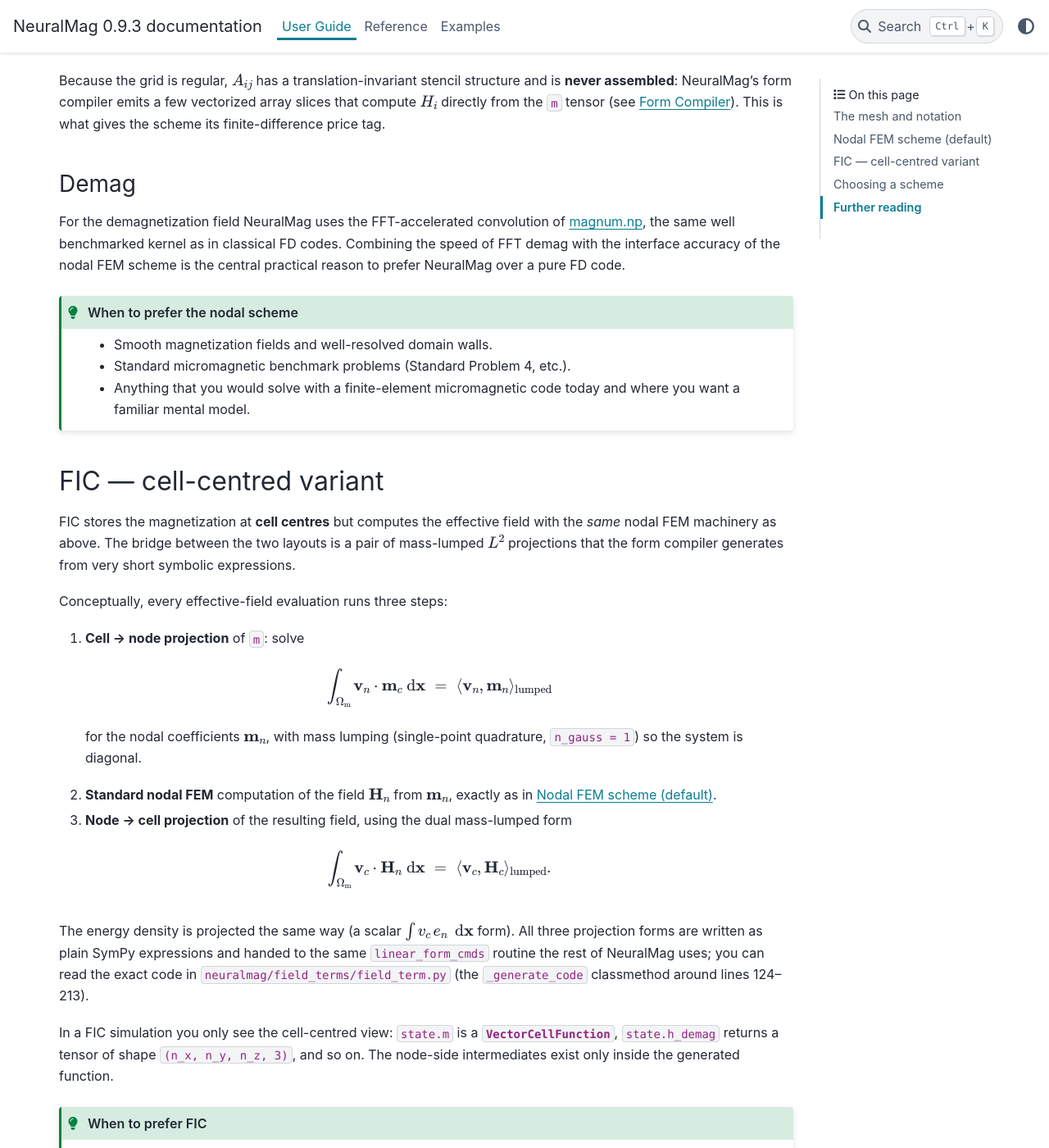
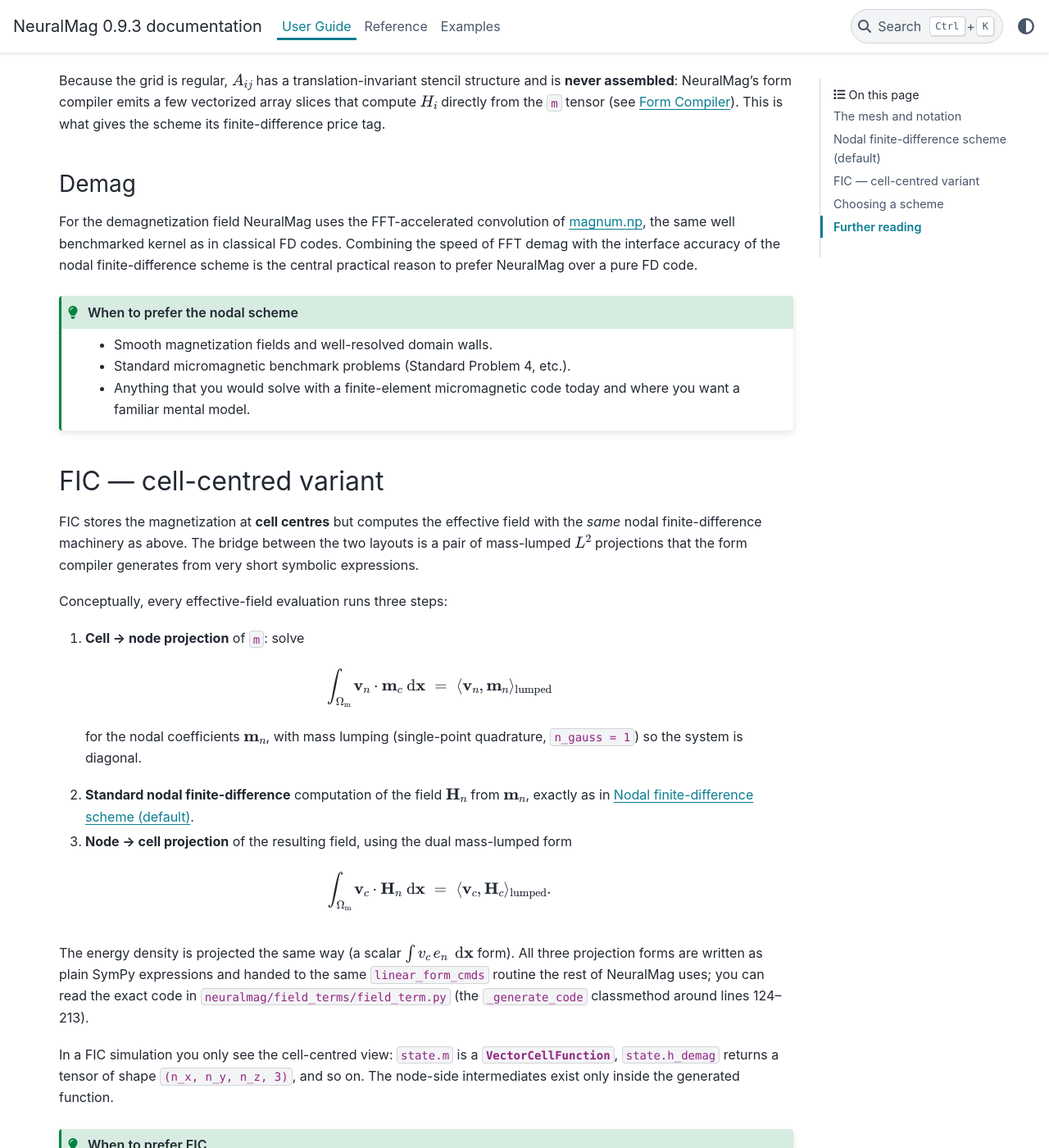
Before and after one commit to DavidLanders95/NeuralMagFork, a Sphinx documentation site: the page built from docs/user_guide/discretization.rst, in a window 1280 px wide and 1400 px high, scrolled down 1942 px. Shown: the whole window at 82% size. Built offline with Sphinx 7.4.7 and the PyData theme 0.15.4, drawn with Linux system fonts in a browser that asks for light colours; pages that are not in the unit, such as notebooks, are missing from menus; some of the changed text lies outside the part shown.

Commit message:
docs: consistently call the default scheme "nodal finite-difference"
Match the NeuralMag paper (npj Comput. Mater. 11, 193, 2025), which
titles the scheme "nodal finite-difference". The rewritten docs had
drifted to a mix of "nodal finite-element" and "nodal FEM"; rename them
throughout prose and tables, keep "nodal FD" as the short form, and
preserve the aside in discretization.rst that explains why the method is
literally FE-on-a-structured-grid but called FD. Paper titles in
bibliography entries are left verbatim.

```diff
--- a/docs/index.rst
+++ b/docs/index.rst
@@ -15,7 +15,7 @@ and supports CPU and GPU execution out of the box.
 What you get
 ------------
 
-* Nodal finite-element discretization on a regular cuboid grid, plus a
+* Nodal finite-difference discretization on a regular cuboid grid, plus a
   cell-centred *FIC* variant that reuses the same form compiler — see
   :doc:`user_guide/discretization`.
 * Built-in field contributions: external field, exchange, demagnetization,
@@ -36,7 +36,7 @@ Where to go next
 * **Setting up a multi-material or topology-optimization problem?** See
   :doc:`user_guide/domains` and :doc:`user_guide/dynamic_attributes`.
 * **Curious about the math?** :doc:`user_guide/discretization` covers the
-  nodal FEM and FIC schemes; :doc:`user_guide/form_compiler` explains how
+  nodal finite-difference and FIC schemes; :doc:`user_guide/form_compiler` explains how
   the SymPy-based form compiler works under the hood.
 * **Looking for an API?** See the :doc:`reference/index`.
 * **Looking for a working script?** Browse the :doc:`examples/index`.
--- a/docs/user_guide/discretization.rst
+++ b/docs/user_guide/discretization.rst
@@ -10,7 +10,7 @@ demagnetization kernel; they differ only in *where* the magnetization lives:
 ==================  ==========================  ================================
 Scheme              ``m`` lives on              Field ``h`` is computed on
 ==================  ==========================  ================================
-Nodal FEM           nodes (trilinear basis)     nodes
+Nodal FD            nodes (trilinear basis)     nodes
 FIC (cell-centred)  cells (piecewise constant)  nodes, projected back to cells
 ==================  ==========================  ================================
 
@@ -45,8 +45,8 @@ to ``n_*``). Material parameters such as :math:`A_\text{ex}` or
 
 .. _disc_nodal:
 
-Nodal FEM scheme (default)
---------------------------
+Nodal finite-difference scheme (default)
+----------------------------------------
 
 The default scheme is the *nodal finite-difference* method introduced for
 NeuralMag by Abert et al. (*npj Comput. Mater.* **11**, 193, 2025). Despite the
@@ -108,7 +108,7 @@ Demag
 For the demagnetization field NeuralMag uses the FFT-accelerated convolution
 of `magnum.np <https://gitlab.com/magnum.np/magnum.np>`_, the same well
 benchmarked kernel as in classical FD codes. Combining the speed of FFT
-demag with the interface accuracy of the nodal FEM scheme is the central
+demag with the interface accuracy of the nodal finite-difference scheme is the central
 practical reason to prefer NeuralMag over a pure FD code.
 
 .. admonition:: When to prefer the nodal scheme
@@ -125,7 +125,7 @@ FIC — cell-centred variant
 --------------------------
 
 FIC stores the magnetization at **cell centres** but computes the effective
-field with the *same* nodal FEM machinery as above. The bridge between the
+field with the *same* nodal finite-difference machinery as above. The bridge between the
 two layouts is a pair of mass-lumped :math:`L^2` projections that the form
 compiler generates from very short symbolic expressions.
 
@@ -141,7 +141,7 @@ Conceptually, every effective-field evaluation runs three steps:
    for the nodal coefficients :math:`\vec m_n`, with mass lumping (single-point
    quadrature, ``n_gauss = 1``) so the system is diagonal.
 
-2. **Standard nodal FEM** computation of the field :math:`\vec H_n` from
+2. **Standard nodal finite-difference** computation of the field :math:`\vec H_n` from
    :math:`\vec m_n`, exactly as in :ref:`disc_nodal`.
 
 3. **Node → cell projection** of the resulting field, using the dual
@@ -184,10 +184,10 @@ A short rule of thumb:
 ==================================================  ==========
 Situation                                           Use
 ==================================================  ==========
-Standard problems / smooth fields                   nodal FEM
+Standard problems / smooth fields                   nodal FD
 Topology optimization (cell-based design vars)      FIC
 Sharp material interfaces, voxel data               FIC
-Comparing against existing FE micromagnetic codes   nodal FEM
+Comparing against existing FE micromagnetic codes   nodal FD
 ==================================================  ==========
 
 If you switch later you only need to change ``state.m`` from a
--- a/docs/user_guide/introduction.rst
+++ b/docs/user_guide/introduction.rst
@@ -13,7 +13,7 @@ and runs on CPU or GPU without any code changes.
 What you get
 ------------
 
-* Nodal finite-element discretization on a regular cuboid grid (the default).
+* Nodal finite-difference discretization on a regular cuboid grid (the default).
 * A cell-centred variant — FIC — that reuses exactly the same form compiler,
   handy whenever your design variables naturally live on cells
   (topology optimization, imaging-derived geometries, sharp material
@@ -63,7 +63,7 @@ Two discretization modes, one form compiler
 
 The default scheme places the magnetization on the nodes of the grid (trilinear
 Lagrange basis) while material parameters live on cells (piecewise constant).
-The **FIC** variant keeps the same nodal FEM field computation but stores
+The **FIC** variant keeps the same nodal finite-difference field computation but stores
 ``m`` on cells; a pair of mass-lumped projections moves data between nodes and
 cells, generated by the same form compiler that handles every other term.
 Both schemes are covered in :doc:`discretization`.
@@ -91,5 +91,5 @@ We assume you are comfortable with Python / NumPy and have seen micromagnetic
 simulations before. You do *not* need to know the internals of the form
 compiler to use NeuralMag — reading :doc:`introduction`, :doc:`getting_started`
 and :doc:`dynamic_attributes` is enough for most users. For background on the
-physics and the nodal FEM discretization, see Abert
+physics and the nodal finite-difference discretization, see Abert
 (2019) and Abert et al. (*npj Comput. Mater.* **11**, 193, 2025).
```
Also changed, not shown: docs/examples/composite-chiral-magnet.ipynb.
